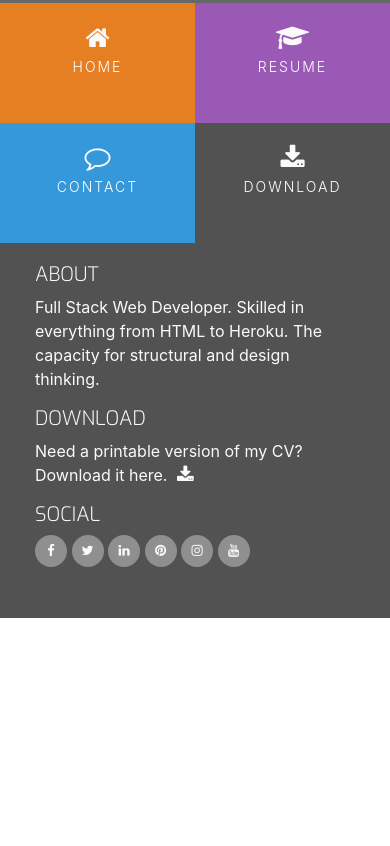
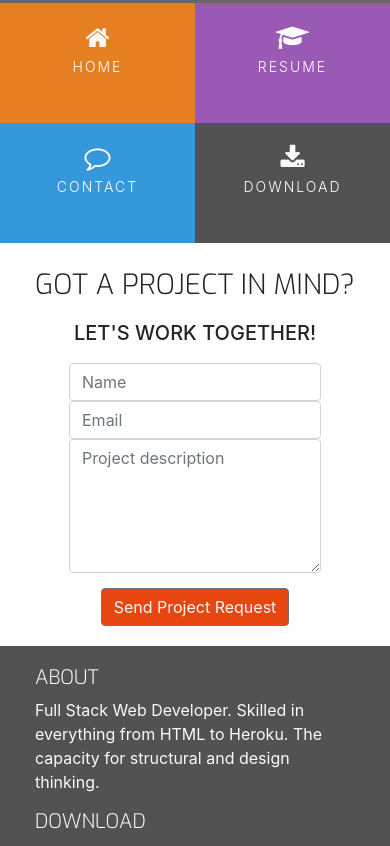
Before and after one commit to dijkm88/resume-project, a plain HTML site: page contact.html in a window 390 px wide. Shown: the part 606-1452 px from the top of the page. Before the commit the page ends 1224 px from the top, so only its background shows below. Drawn offline with nearby package versions, Linux system fonts and the light colour scheme.

Commit message:
build contact page and the corresponding css, added media query so the form stays within 50% desktop, and 70% mobile view

```diff
--- a/assets/css/style.css
+++ b/assets/css/style.css
@@ -32,6 +32,10 @@
 
 .bg-color-work-history {
     background-color: #9b59b6;
+}
+
+.bg-color-contact {
+    background-color: #fff;
 }
 
 /*----------------------------------------------------------Special paddings/margins/text */
@@ -245,6 +249,7 @@ footer {
     clear: both;
 
 }
+
 .personal-info-item .key,
 .personal-info-item .value {
     padding-right: 8px;
@@ -266,6 +271,7 @@ footer {
 .personal-info-item .key p {
     font-weight: 700;
 }
+
 .personal-info-item .value {
     position: relative;
     width: 60%;
@@ -342,3 +348,36 @@ footer {
 .history-items {
     margin-bottom: 30px;
 }
+
+/*----------------------------------------------------------Contact Form */
+
+.contact-heading {
+    font-family: "Exo", sans-serif;
+    font-weight: 300;
+    margin-top: 25px;
+    margin-bottom: 20px;
+
+}
+
+.center-form {
+    padding-top: 10px;
+    margin: 0 auto;
+    max-width: 70%;
+}
+
+button[type="submit"] {
+    margin-top: 15px;
+    margin-bottom: 20px;
+    color: #fafafa;
+    background-color: #e84610;
+}
+
+/*----------------------------------------------------------Media Queries */
+
+@media(min-width: 992px) {
+    .center-form {
+        padding-top: 30px;
+        min-height: 240px;
+        margin: 0 auto;
+        max-width: 50%;
+    }
--- a/contact.html
+++ b/contact.html
@@ -44,8 +44,27 @@
             </div>
         </div>
     </header>
-    <section>
+    <section class="container-fluid">
+<div class="row bg-color-contact">
+    <div class="col">
+        <h3 class="contact-heading uppercase text-center">Got a project in mind?</h3>
+        <h5 class="uppercase text-center">Let's work together!</h5>
 
+        <div class="center-form">
+            <form>
+                <input type="text" name="name" id="fullname" class="form-control" placeholder="Name" required />
+                <input type="email" name="email" id="emailaddress" class="form-control" placeholder="Email" required />
+                <textarea rows="5" name="projectsummary" id="projectsummary" class="form-control" placeholder="Project description" required></textarea>
+                <div class="form-row text-center">
+                    <div class="col">
+                        <button type="submit" class="btn btn-secondary">Send Project Request</button>
+                    </div>
+                </div>
+                </form>
+        </div>
+
+    </div>
+</div>
     </section>
     <footer class="container-fluid">
         <div id="footer-details" class="row">
```
